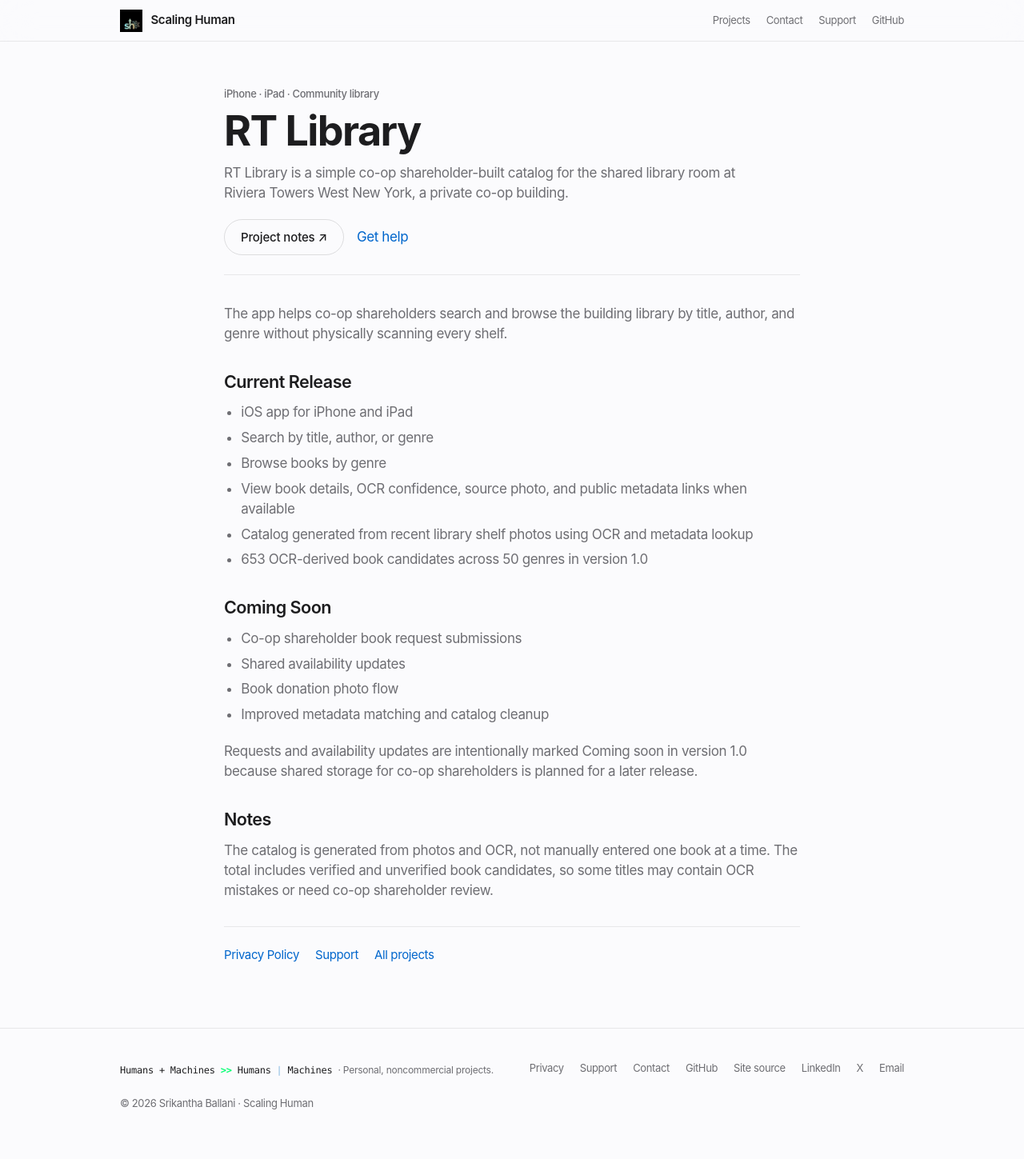
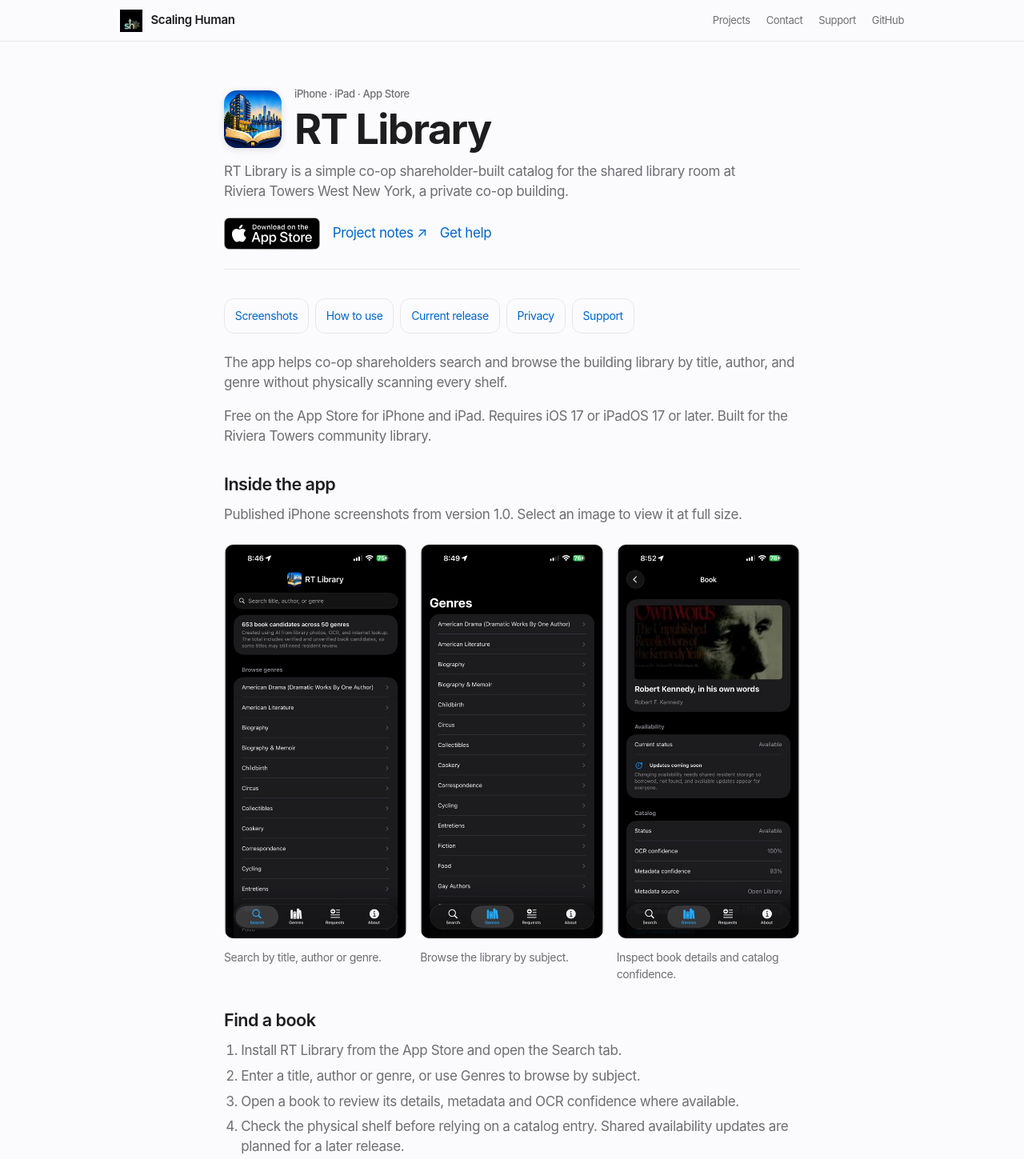
Before and after one commit to scalinghuman/website, an Astro site: page /apps/rt-library in a window 1280 px wide. Shown: the top 1449 px of the page at 80% size. Built offline with nearby package versions, Linux system fonts and the light colour scheme; Astro itself is replaced by a stand-in of ours; no server answers.

Commit message:
Complete RT Library page with App Store download and screenshots

```diff
--- a/src/data/site.ts
+++ b/src/data/site.ts
@@ -112,10 +112,14 @@ export const experiments: Experiment[] = [
     availability: "available",
     briefUrl: `${collection.github}/blob/main/docs/projects/rt-library.md`,
     title: "RT Library",
-    kicker: "iPhone · iPad · Community library",
+    kicker: "iPhone · iPad · App Store",
     description: "A searchable book catalog for the shared library at Riviera Towers. Built from shelf photos using OCR, with browsing by title, author and genre for co-op shareholders.",
     href: "/apps/rt-library",
     cta: "Details",
+    appStoreUrl: "https://apps.apple.com/us/app/rt-library/id6789365604",
+    appStoreLabel: "App Store",
+    icon: "/assets/apps/rt-library/icon.jpg",
+    iconAlt: "RT Library app icon",
   },
   {
     slug: "book-cricket",
--- a/src/pages/apps/rt-library.astro
+++ b/src/pages/apps/rt-library.astro
@@ -1,6 +1,7 @@
 ---
 import BaseLayout from "../../layouts/BaseLayout.astro";
-import { appsBySlug } from "../../data/site";
+import ProjectNavigation from "../../components/ProjectNavigation.astro";
+import { appStoreBadge, appsBySlug } from "../../data/site";
 const app = appsBySlug["rt-library"];
 ---
 
@@ -12,24 +13,69 @@ const app = appsBySlug["rt-library"];
 >
   <article class="container prose">
     <header class="page-header">
-      <p class="page-header__kicker">{app.kicker}</p>
-      <h1 class="page-header__title">{app.title}</h1>
+      <div class="page-header__brand">
+        <img class="page-header__icon" src={app.icon} width="72" height="72" alt={app.iconAlt} />
+        <div>
+          <p class="page-header__kicker">{app.kicker}</p>
+          <h1 class="page-header__title">{app.title}</h1>
+        </div>
+      </div>
       <p class="page-header__lead">
         RT Library is a simple co-op shareholder-built catalog for the shared
         library room at Riviera Towers West New York, a private co-op building.
       </p>
       <div class="page-header__actions">
-        <a class="btn btn--secondary" href={app.briefUrl}>Project notes ↗</a>
+        <a class="store-badge-link" href={app.appStoreUrl} rel="noopener noreferrer" aria-label={`RT Library: ${appStoreBadge.alt}`}>
+          <img src={appStoreBadge.src} width={appStoreBadge.width} height={appStoreBadge.height} alt={appStoreBadge.alt} />
+        </a>
+        <a href={app.briefUrl}>Project notes ↗</a>
         <a href="/apps/rt-library/support">Get help</a>
       </div>
     </header>
+
+    <ProjectNavigation links={[
+      { label: "Screenshots", href: "#screenshots" },
+      { label: "How to use", href: "#getting-started" },
+      { label: "Current release", href: "#current-release" },
+      { label: "Privacy", href: "/apps/rt-library/privacy" },
+      { label: "Support", href: "/apps/rt-library/support" },
+    ]} />
 
     <p>
       The app helps co-op shareholders search and browse the building library by
       title, author, and genre without physically scanning every shelf.
     </p>
 
-    <h2>Current Release</h2>
+    <p>Free on the App Store for iPhone and iPad. Requires iOS 17 or iPadOS 17 or later. Built for the Riviera Towers community library.</p>
+
+    <section aria-labelledby="screenshots">
+      <h2 id="screenshots">Inside the app</h2>
+      <p>Published iPhone screenshots from version 1.0. Select an image to view it at full size.</p>
+      <div class="rt-gallery">
+        <figure>
+          <a href="/assets/apps/rt-library/iphone-1.jpg" aria-label="View RT Library search screenshot at full size"><img src="/assets/apps/rt-library/iphone-1.jpg" width="444" height="960" alt="RT Library search field and catalog of 653 book candidates across 50 genres" loading="lazy" /></a>
+          <figcaption>Search by title, author or genre.</figcaption>
+        </figure>
+        <figure>
+          <a href="/assets/apps/rt-library/iphone-2.jpg" aria-label="View RT Library genres screenshot at full size"><img src="/assets/apps/rt-library/iphone-2.jpg" width="444" height="960" alt="RT Library Genres tab listing subjects including biography, cookery and fiction" loading="lazy" /></a>
+          <figcaption>Browse the library by subject.</figcaption>
+        </figure>
+        <figure>
+          <a href="/assets/apps/rt-library/iphone-3.jpg" aria-label="View RT Library book detail screenshot at full size"><img src="/assets/apps/rt-library/iphone-3.jpg" width="444" height="960" alt="Book detail showing author, catalog status, OCR confidence and a notice that shared availability updates are coming soon" loading="lazy" /></a>
+          <figcaption>Inspect book details and catalog confidence.</figcaption>
+        </figure>
+      </div>
+    </section>
+
+    <h2 id="getting-started">Find a book</h2>
+    <ol>
+      <li>Install RT Library from the App Store and open the Search tab.</li>
+      <li>Enter a title, author or genre, or use Genres to browse by subject.</li>
+      <li>Open a book to review its details, metadata and OCR confidence where available.</li>
+      <li>Check the physical shelf before relying on a catalog entry. Shared availability updates are planned for a later release.</li>
+    </ol>
+
+    <h2 id="current-release">Current Release</h2>
     <ul>
       <li>iOS app for iPhone and iPad</li>
       <li>Search by title, author, or genre</li>
@@ -72,3 +118,11 @@ const app = appsBySlug["rt-library"];
     </div>
   </article>
 </BaseLayout>
+
+<style>
+  .rt-gallery { display: grid; grid-template-columns: repeat(3, minmax(0, 1fr)); gap: 1rem; margin: 1.5rem 0 2rem; }
+  .rt-gallery figure { margin: 0; min-width: 0; }
+  .rt-gallery img { display: block; width: 100%; height: auto; border: 1px solid var(--border); border-radius: var(--radius-sm); }
+  .rt-gallery figcaption { margin-top: 0.75rem; color: var(--text-secondary); font-size: 0.875rem; line-height: 1.5; }
+  @media (max-width: 520px) { .rt-gallery { grid-template-columns: 1fr; max-width: 18rem; margin-inline: auto; gap: 1.75rem; } }
+</style>
```
Also changed, not shown: docs/published-links.json (+6 -2 lines), docs/rt-library-assets.md (added, +8 -0 lines), public/assets/apps/rt-library/icon.jpg (added), public/assets/apps/rt-library/iphone-1.jpg (added), public/assets/apps/rt-library/iphone-2.jpg (added), public/assets/apps/rt-library/iphone-3.jpg (added).
